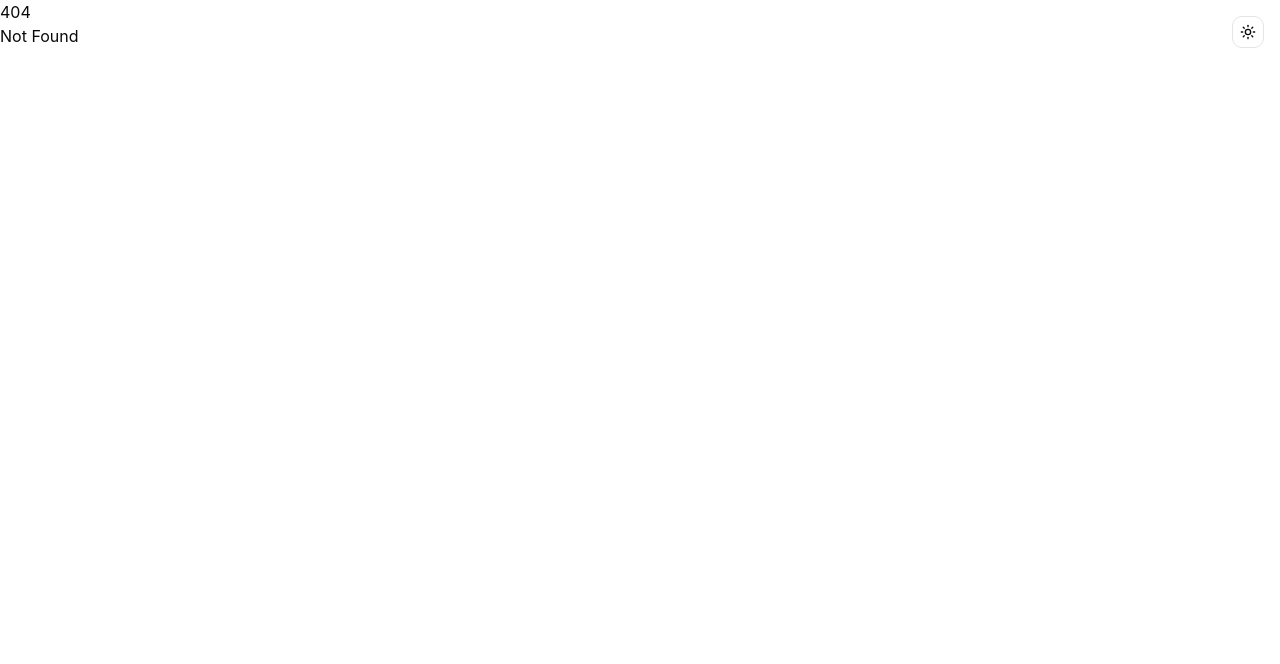
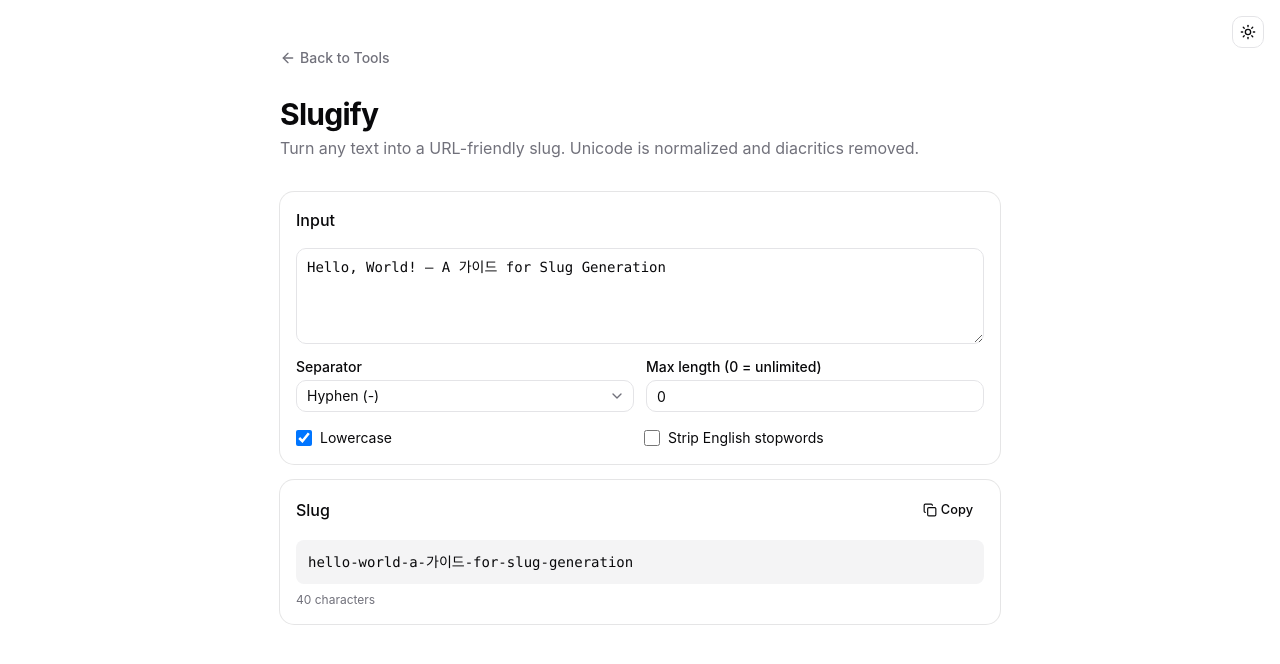
Before and after one commit to orykr/tool.ory.kr, a SvelteKit app in the folder frontend/: page /slugify in a window 1280 px wide. Before the commit this address had no page. Shown: the top 664 px of the page. Built offline with nearby package versions, Linux system fonts and the light colour scheme.

Commit message:
feat(slugify): add URL slug generator with Unicode normalization

```diff
--- /dev/null
+++ b/frontend/src/lib/slugify.ts
@@ -0,0 +1,30 @@
+export interface SlugifyOptions {
+	separator: string;
+	lowercase: boolean;
+	stripStopwords: boolean;
+	maxLength: number | null;
+}
+
+const STOPWORDS = new Set([
+	"a", "an", "and", "as", "at", "be", "but", "by", "for", "from", "in", "is", "it", "of", "on",
+	"or", "that", "the", "this", "to", "with"
+]);
+
+export function slugify(input: string, opts: SlugifyOptions): string {
+	if (!input) return "";
+	let result = input.normalize("NFKD").replace(/[̀-ͯ]/g, "");
+	if (opts.lowercase) result = result.toLowerCase();
+	result = result.replace(/[^\p{L}\p{N}\s-]+/gu, " ");
+	let parts = result.split(/[\s-]+/).filter(Boolean);
+	if (opts.stripStopwords) parts = parts.filter((p) => !STOPWORDS.has(p.toLowerCase()));
+	let slug = parts.join(opts.separator);
+	if (opts.maxLength && opts.maxLength > 0 && slug.length > opts.maxLength) {
+		slug = slug.slice(0, opts.maxLength).replace(new RegExp(`${escapeRegex(opts.separator)}[^${escapeRegex(opts.separator)}]*$`), "");
+		if (!slug) slug = parts.join(opts.separator).slice(0, opts.maxLength);
+	}
+	return slug;
+}
+
+function escapeRegex(s: string): string {
+	return s.replace(/[.*+?^${}()|[\]\\]/g, "\\$&");
+}
--- a/frontend/src/routes/+page.svelte
+++ b/frontend/src/routes/+page.svelte
@@ -106,6 +106,11 @@
 			href: "/html-entities",
 			title: "HTML Entities",
 			description: "Encode and decode named or numeric HTML entities."
+		},
+		{
+			href: "/slugify",
+			title: "Slugify",
+			description: "Turn any text into a URL-friendly slug with Unicode normalization."
 		}
 	];
 </script>
--- /dev/null
+++ b/frontend/src/routes/slugify/+page.svelte
@@ -0,0 +1,113 @@
+<script lang="ts">
+	import * as Card from "$lib/components/ui/card/index.js";
+	import * as Select from "$lib/components/ui/select/index.js";
+	import { Button } from "$lib/components/ui/button/index.js";
+	import { Input } from "$lib/components/ui/input/index.js";
+	import { Label } from "$lib/components/ui/label/index.js";
+	import { Textarea } from "$lib/components/ui/textarea/index.js";
+	import ArrowLeft from "@lucide/svelte/icons/arrow-left";
+	import Copy from "@lucide/svelte/icons/copy";
+	import Check from "@lucide/svelte/icons/check";
+	import { slugify } from "$lib/slugify";
+
+	let input = $state("Hello, World! — A 가이드 for Slug Generation");
+	let separator = $state("-");
+	let lowercase = $state(true);
+	let stripStopwords = $state(false);
+	let maxLength = $state(0);
+
+	const sepLabels: Record<string, string> = {
+		"-": "Hyphen (-)",
+		"_": "Underscore (_)",
+		".": "Dot (.)",
+		"": "(none)"
+	};
+
+	let slug = $derived(
+		slugify(input, {
+			separator,
+			lowercase,
+			stripStopwords,
+			maxLength: maxLength > 0 ? maxLength : null
+		})
+	);
+
+	let copied = $state(false);
+	async function copy() {
+		await navigator.clipboard.writeText(slug);
+		copied = true;
+		setTimeout(() => (copied = false), 1500);
+	}
+</script>
+
+<main class="container mx-auto max-w-3xl px-6 py-12">
+	<nav class="mb-6">
+		<a
+			href="/"
+			class="text-muted-foreground hover:text-foreground inline-flex items-center gap-1 text-sm font-medium transition-colors"
+		>
+			<ArrowLeft class="h-4 w-4" />
+			Back to Tools
+		</a>
+	</nav>
+
+	<header class="mb-8">
+		<h1 class="text-3xl font-bold tracking-tight">Slugify</h1>
+		<p class="text-muted-foreground mt-1">
+			Turn any text into a URL-friendly slug. Unicode is normalized and diacritics removed.
+		</p>
+	</header>
+
+	<Card.Root class="mb-4">
+		<Card.Header>
+			<Card.Title class="text-base">Input</Card.Title>
+		</Card.Header>
+		<Card.Content class="space-y-4">
+			<Textarea bind:value={input} class="min-h-24 font-mono text-sm" />
+
+			<div class="grid gap-3 sm:grid-cols-2">
+				<div class="space-y-1.5">
+					<Label for="sep">Separator</Label>
+					<Select.Root type="single" bind:value={separator}>
+						<Select.Trigger id="sep" class="w-full">{sepLabels[separator] ?? separator}</Select.Trigger>
+						<Select.Content>
+							<Select.Item value="-">Hyphen (-)</Select.Item>
+							<Select.Item value="_">Underscore (_)</Select.Item>
+							<Select.Item value=".">Dot (.)</Select.Item>
+							<Select.Item value="">(none)</Select.Item>
+						</Select.Content>
+					</Select.Root>
+				</div>
+
+				<div class="space-y-1.5">
+					<Label for="maxlen">Max length (0 = unlimited)</Label>
+					<Input id="maxlen" type="number" min="0" max="500" bind:value={maxLength} />
+				</div>
+			</div>
+
+			<div class="grid gap-2 sm:grid-cols-2 text-sm">
+				<label class="flex cursor-pointer items-center gap-2">
+					<input type="checkbox" bind:checked={lowercase} class="h-4 w-4 rounded border" />
+					Lowercase
+				</label>
+				<label class="flex cursor-pointer items-center gap-2">
+					<input type="checkbox" bind:checked={stripStopwords} class="h-4 w-4 rounded border" />
+					Strip English stopwords
+				</label>
+			</div>
+		</Card.Content>
+	</Card.Root>
+
+	<Card.Root>
+		<Card.Header class="flex flex-row items-center justify-between">
+			<Card.Title class="text-base">Slug</Card.Title>
+			<Button variant="ghost" size="sm" onclick={copy} disabled={!slug}>
+				{#if copied}<Check />Copied{:else}<Copy />Copy{/if}
+			</Button>
+		</Card.Header>
+		<Card.Content>
+			<p class="bg-muted rounded-md p-3 font-mono text-sm break-all">{slug || "—"}</p>
+			<p class="text-muted-foreground mt-2 text-xs">{slug.length} characters</p>
+		</Card.Content>
+	</Card.Root>
+</main>
```
